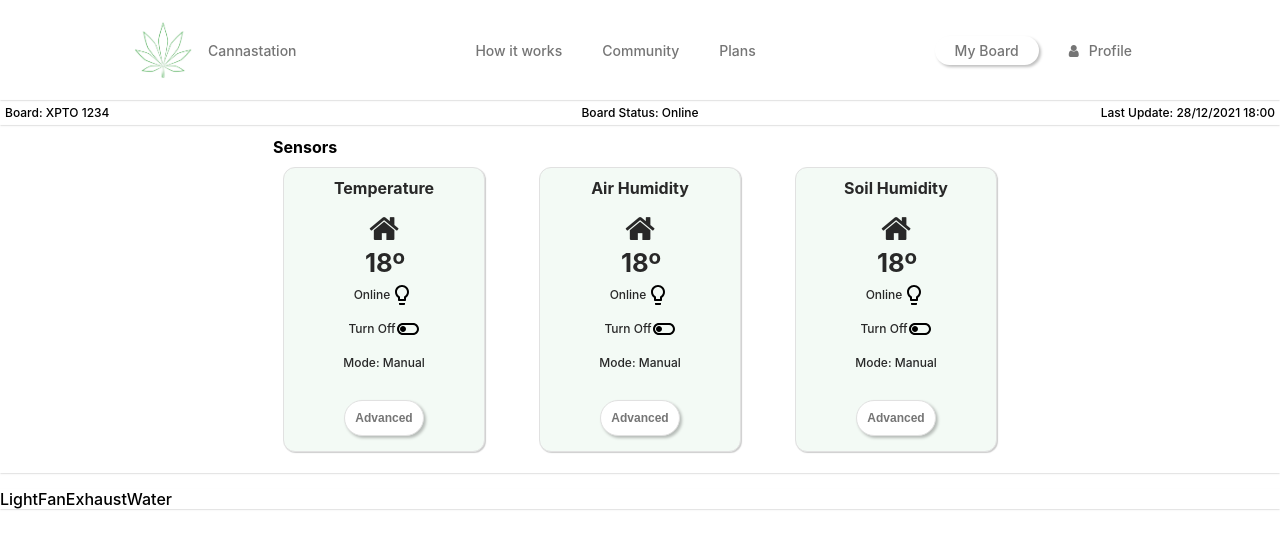
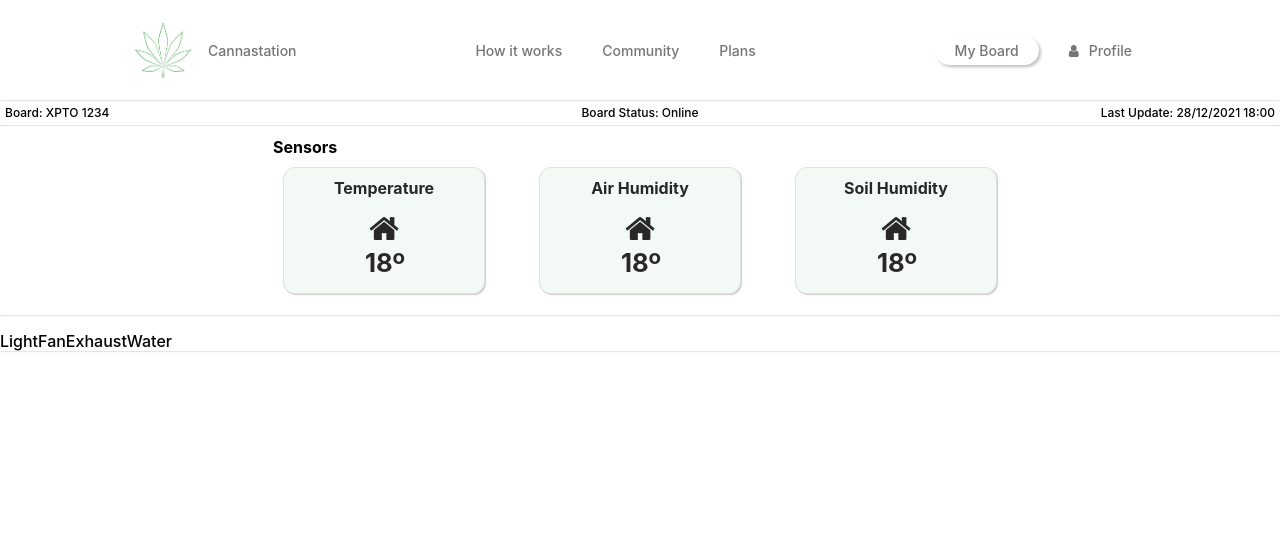
Before and after one commit to FlavioHPOliveira/cannadesign, a plain HTML site: page index.html in a window 1280 px wide. Drawn offline with nearby package versions, Linux system fonts and the light colour scheme.

Commit message:
removed unwanted items from sensor cards

```diff
--- a/index.html
+++ b/index.html
@@ -49,52 +49,16 @@
             <h3>Temperature</h3>
             <i class="fa fa-home fa-2x"></i>
             <h2>18º</h2>
-            <div class="sensor__line">
-              <p>Online</p>
-              <img src="img/icons/lightbulb_black_24dp.svg" alt="logo">
-            </div>
-
-            <div class="sensor__line">
-              <p>Turn Off</p>
-              <img src="img/icons/toggle_off_black_24dp.svg" alt="logo">
-            </div>
-
-            <p>Mode: Manual</p>
-            <button>Advanced</button>
           </li>
           <li class='sensor__card'>
             <h3>Air Humidity</h3>
             <i class="fa fa-home fa-2x"></i>
             <h2>18º</h2>
-            <div class="sensor__line">
-              <p>Online</p>
-              <img src="img/icons/lightbulb_black_24dp.svg" alt="logo">
-            </div>
-
-            <div class="sensor__line">
-              <p>Turn Off</p>
-              <img src="img/icons/toggle_off_black_24dp.svg" alt="logo">
-            </div>
-
-            <p>Mode: Manual</p>
-            <button>Advanced</button>
           </li>
           <li class='sensor__card'>
             <h3>Soil Humidity</h3>
             <i class="fa fa-home fa-2x"></i>
             <h2>18º</h2>
-            <div class="sensor__line">
-              <p>Online</p>
-              <img src="img/icons/lightbulb_black_24dp.svg" alt="logo">
-            </div>
-
-            <div class="sensor__line">
-              <p>Turn Off</p>
-              <img src="img/icons/toggle_off_black_24dp.svg" alt="logo">
-            </div>
-
-            <p>Mode: Manual</p>
-            <button>Advanced</button>
           </li>
         </ul>
       </div>
```
